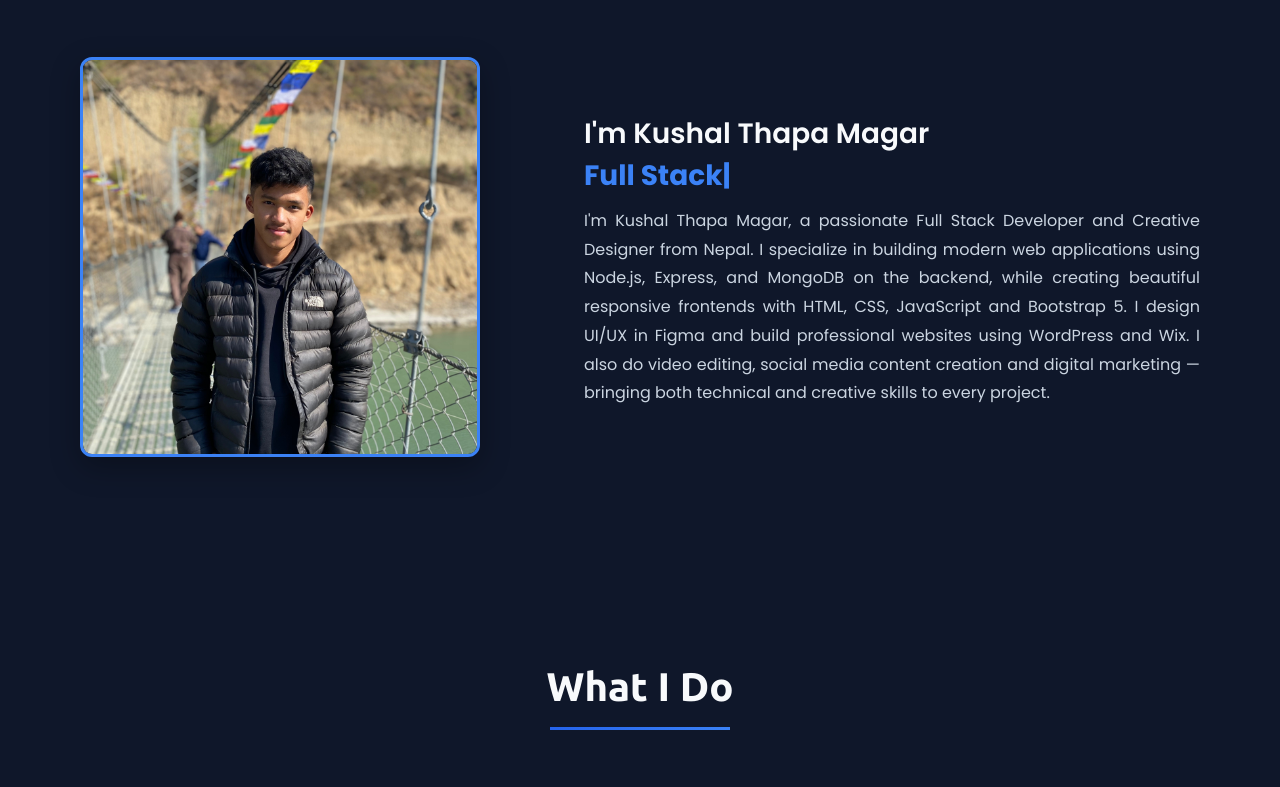
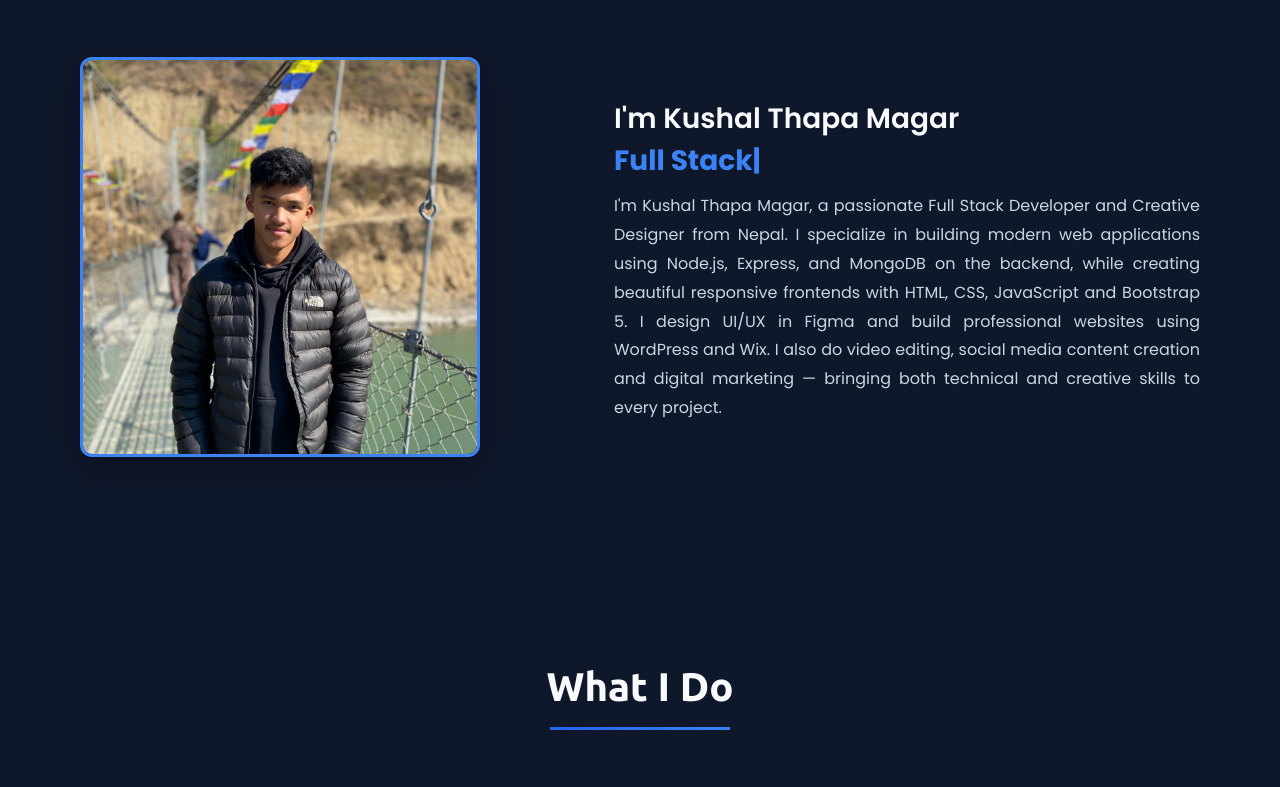
Before and after one commit to thapakushal/portfolio-website, a plain HTML site: page index.html in a window 1280 px wide. Shown: the part 969-1756 px from the top of the page. Drawn offline with nearby package versions, Linux system fonts and the light colour scheme.

Commit message:
Updated style.css with new CSS rules.

```diff
--- a/style.css
+++ b/style.css
@@ -20,8 +20,6 @@
     box-sizing: border-box;
     text-decoration: none;
 }
-
-
 
 .wrapper .button {
     display: inline-block;
@@ -459,7 +457,6 @@ section .title::after {
 }
 
 
-
 /* about section styling */
 .about {
     color: #fff;
@@ -481,6 +478,12 @@ section .title::after {
 
 .about .about-content .right {
     width: 55%;
+    padding-left: 30px;
+    box-sizing: border-box;
+    min-width: 0;
+    overflow: hidden;
+    overflow-wrap: break-word;
+    word-wrap: break-word;
 }
 
 .about .about-content .right .text {
@@ -488,6 +491,8 @@ section .title::after {
     font-weight: 600;
     margin-bottom: 10px;
     color: var(--text-light);
+    overflow-wrap: break-word;
+    word-wrap: break-word;
 }
 
 .about .about-content .right .text span {
@@ -500,6 +505,8 @@ section .title::after {
     color: #cbd5e1;
     line-height: 1.8;
     font-size: 16px;
+    overflow-wrap: break-word;
+    word-wrap: break-word;
 }
 
 /* courses/skills section styling */
@@ -582,7 +589,6 @@ section .title::after {
     border-color: var(--primary-color);
     transform: scale(1.1);
 }
-
 
 
 .owl-dots {
@@ -940,6 +946,7 @@ footer span a:hover {
 
     .about .about-content .right {
         flex: 100%;
+        padding-left: 0;
     }
 
     .courses .serv-content .card {
```
